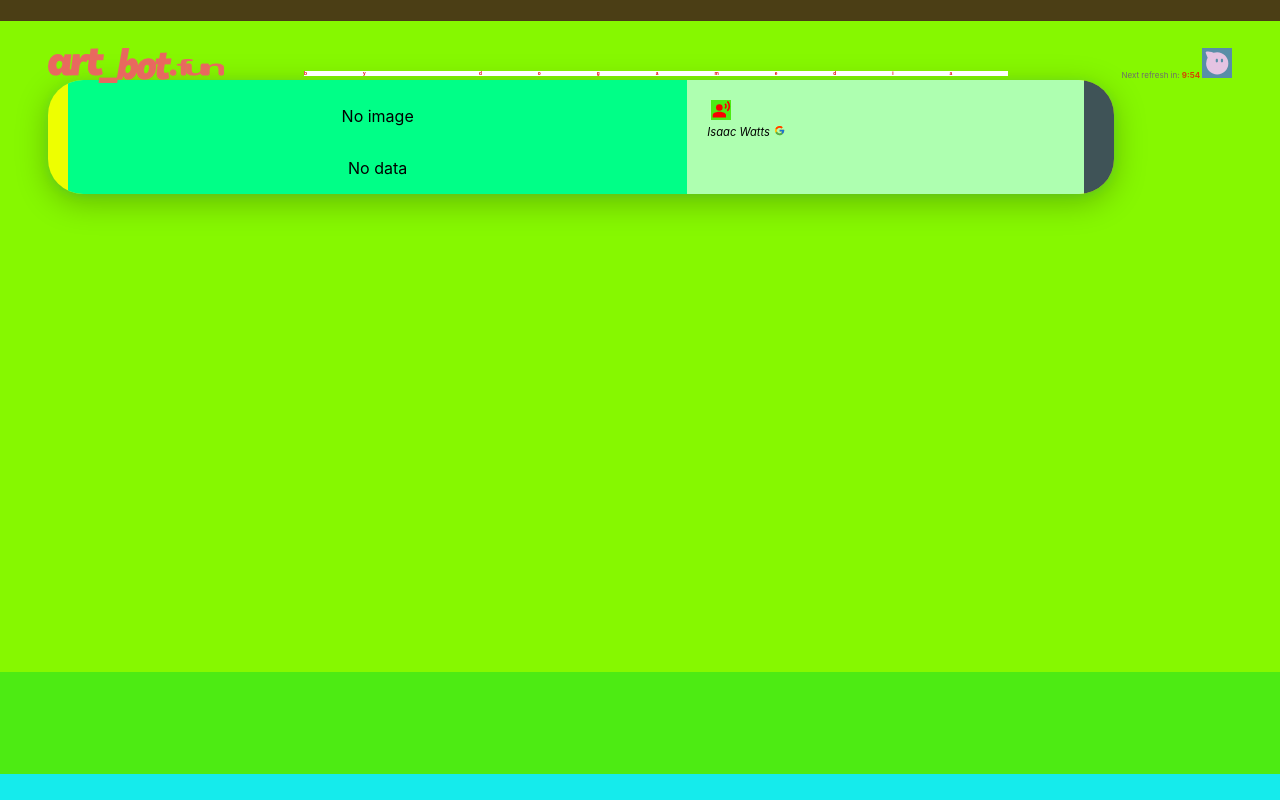
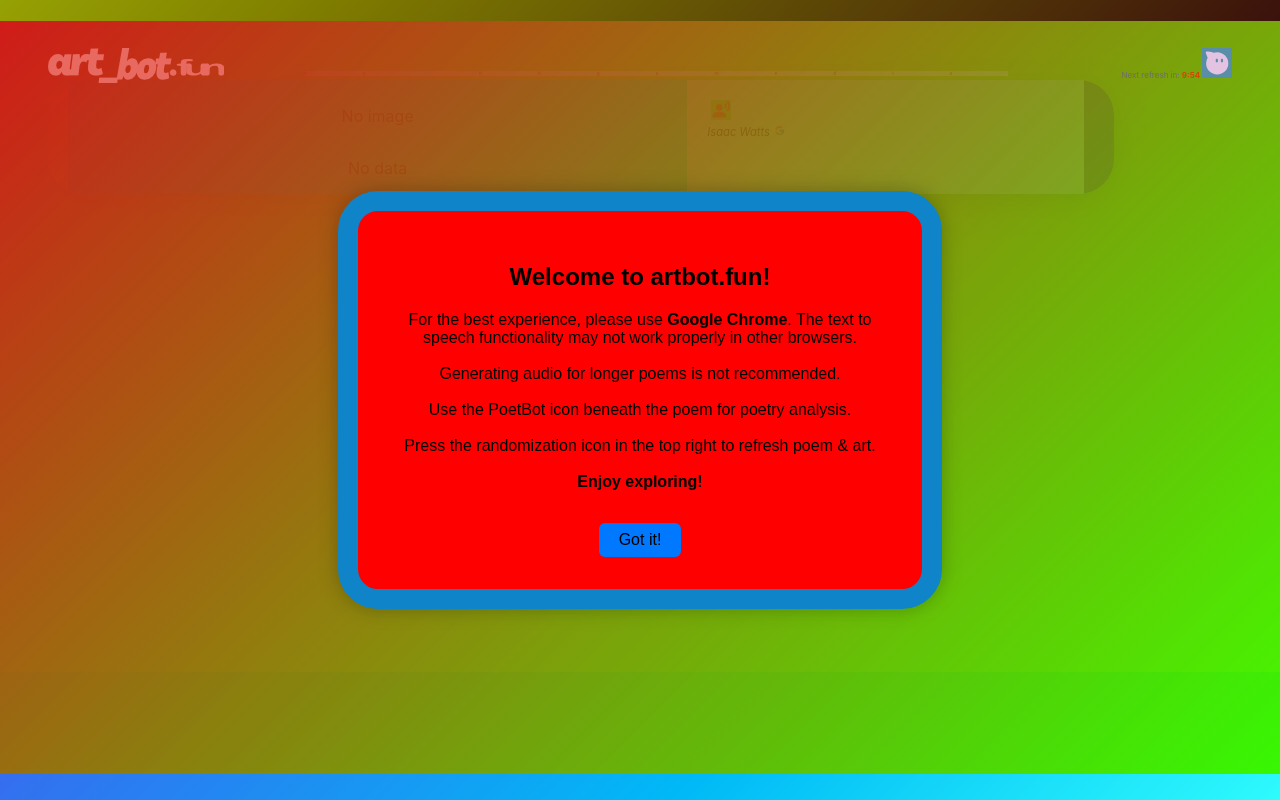
Before and after one commit to maxbfrecka/artbot.fun, a React (Create React App) app: page / in a window 1280 px wide. Built offline with nearby package versions, Linux system fonts and the light colour scheme; no server answers.

Commit message:
updated tts and added features

```diff
--- a/package.json
+++ b/package.json
@@ -11,6 +11,7 @@
     "react-dom": "^19.1.1",
     "react-icons": "^5.5.0",
     "react-scripts": "5.0.1",
+    "sass": "^1.93.2",
     "web-vitals": "^2.1.4"
   },
   "scripts": {
--- a/src/App.js
+++ b/src/App.js
@@ -1,58 +1,93 @@
-import logo from "./logo.svg";
-import "./App.css";
-import Poem from "./Components/Poem";
-import Art from "./Components/Art";
-import React, { useState, useEffect, useRef } from "react";
-import artbotlogo from "./images/artbot logo.png";
-import { AiFillAliwangwang } from "react-icons/ai";
+import logo from "./logo.svg"
+import "./App.scss"
+import Poem from "./Components/Poem"
+import Art from "./Components/Art"
+import React, { useState, useEffect, useRef } from "react"
+import artbotlogo from "./images/artbot logo.png"
+import { AiFillAliwangwang } from "react-icons/ai"
+import "./Styles/modal.scss"
 
 function App() {
   // incrementing counter triggers children to refresh
-    const [refreshCounter, setRefreshCounter] = useState(0);
-    const [remainingMs, setRemainingMs] = useState(0);
-    const nextTickRef = useRef(0);
+  const [showModal, setShowModal] = useState(true)
+  const [refreshCounter, setRefreshCounter] = useState(0)
+  const [remainingMs, setRemainingMs] = useState(0)
+  const nextTickRef = useRef(0)
 
   // interval length (ms). use 10000 (10s) for testing, set to 600000 for 10min.
-    const ms = 60000 * 10;
+  const ms = 60000 * 10
 
   useEffect(() => {
+    // Check if user has seen modal yet
+    const hasVisited = localStorage.getItem("hasVisited")
+    if (!hasVisited) {
+      setShowModal(true)
+      localStorage.setItem("hasVisited", "true")
+    }
+
     // initial tick setup
-        setRefreshCounter((c) => c + 1);
-        nextTickRef.current = Date.now() + ms;
-        setRemainingMs(ms);
+    setRefreshCounter((c) => c + 1)
+    nextTickRef.current = Date.now() + ms
+    setRemainingMs(ms)
 
     const refreshInterval = setInterval(() => {
-            setRefreshCounter((c) => c + 1);
+      setRefreshCounter((c) => c + 1)
       // schedule next tick
-            nextTickRef.current = Date.now() + ms;
-            setRemainingMs(ms);
-        }, ms);
+      nextTickRef.current = Date.now() + ms
+      setRemainingMs(ms)
+    }, ms)
 
     // update remaining time every 250ms (or 1000ms)
     const countdownInterval = setInterval(() => {
-            setRemainingMs(Math.max(0, nextTickRef.current - Date.now()));
-        }, 250);
+      setRemainingMs(Math.max(0, nextTickRef.current - Date.now()))
+    }, 250)
 
     return () => {
-            clearInterval(refreshInterval);
-            clearInterval(countdownInterval);
-        };
-    }, []); // run once on mount
+      clearInterval(refreshInterval)
+      clearInterval(countdownInterval)
+    }
+  }, []) // run once on mount
 
   const handleRandomizeClick = (e) => {
-        e.preventDefault();
-        setRefreshCounter((c) => c + 1);
+    e.preventDefault()
+    setRefreshCounter((c) => c + 1)
     // schedule next tick
-        nextTickRef.current = Date.now() + ms;
-        setRemainingMs(ms);
-    };
+    nextTickRef.current = Date.now() + ms
+    setRemainingMs(ms)
+  }
 
   // format minutes:seconds
-    const minutes = Math.floor(remainingMs / 60000);
-    const seconds = Math.floor((remainingMs % 60000) / 1000);
-    const timeString = `${minutes}:${String(seconds).padStart(2, "0")}`;
+  const minutes = Math.floor(remainingMs / 60000)
+  const seconds = Math.floor((remainingMs % 60000) / 1000)
+  const timeString = `${minutes}:${String(seconds).padStart(2, "0")}`
 
   return (
+    <>
+      {showModal && (
+        <div className="modal-overlay">
+          <div className="modal-content">
+            <h2>
+              Welcome to <strong>artbot.fun</strong>!
+            </h2>
+            <p>
+              For the best experience, please use <strong>Google Chrome</strong>
+              . The text to speech functionality may not work properly in other
+              browsers.
+              <br />
+              <br />
+              Generating audio for longer poems is not recommended. <br />
+              <br />
+              Use the PoetBot icon beneath the poem for poetry analysis. <br />
+              <br />
+              Press the randomization icon in the top right to refresh poem &
+              art.
+              <br /> <br />
+              <strong> Enjoy exploring!</strong>
+            </p>
+            <button onClick={() => setShowModal(false)}>Got it!</button>
+          </div>
+        </div>
+      )}
       <div className="App">
         <div className="top"></div>
         <div className="pagecontainer">
@@ -62,8 +97,7 @@
               <div className="logoText">by dogamedia</div>
             </div>
             <div className="timer">
-                        Next refresh in:{" "}
-                        <span className="timeString">{timeString} </span>
+              Next refresh in: <span className="timeString">{timeString} </span>
               <AiFillAliwangwang
                 className="randomizeButton"
                 onClick={handleRandomizeClick}
@@ -77,7 +111,8 @@
         </div>
         <div className="bottom"></div>
       </div>
-    );
+    </>
+  )
 }
 
-export default App;
+export default App
--- a/src/App.css
+++ b/src/App.scss
@@ -355,6 +355,19 @@
   /* max-height: 30vh; */
 }
 
+.readAnalysis {
+  font-size: 20px;
+  color: red;
+  padding-right: 10px;
+  cursor: pointer;
+}
+.stopReadingAnalysis {
+  font-size: 20px;
+  color: rgb(255, 0, 0);
+  padding-right: 10px;
+  cursor: pointer;
+}
+
 /* Phone override */
 @media (max-width: 768px) {
   .pagecontainer {
--- a/src/Components/PoetBot.js
+++ b/src/Components/PoetBot.js
@@ -1,32 +1,35 @@
-import React, { useState, useEffect, useRef } from "react";
-import { FaLightbulb } from "react-icons/fa";
-import { IoLogoOctocat } from "react-icons/io";
-import { FaCat } from "react-icons/fa";
-import { PiDogFill } from "react-icons/pi";
+import React, { useState, useEffect, useRef } from "react"
+import { FaLightbulb } from "react-icons/fa"
+import { IoLogoOctocat } from "react-icons/io"
+import { FaCat } from "react-icons/fa"
+import { PiDogFill } from "react-icons/pi"
+import { MdSpatialAudioOff } from "react-icons/md"
+import { BsFillSignStopFill } from "react-icons/bs"
 
 export default function PoetBot({ title, poet, lines }) {
   //prevents useEffect from running twice in StrictMode
-    const didMountRef = useRef(false);
-    const [poetBotResponse, setPoetBotResponse] = useState(null);
-    const [loading, setLoading] = useState(false);
+  const didMountRef = useRef(false)
+  const [poetBotResponse, setPoetBotResponse] = useState(null)
+  const [loading, setLoading] = useState(false)
+  const [audioPlaying, setAudioPlaying] = useState(false)
 
   useEffect(() => {
     if (!didMountRef.current) {
       // First mount — just mark as mounted, don’t reset
-            didMountRef.current = true;
-            return;
+      didMountRef.current = true
+      return
     }
     // Runs on later changes to title/poet/lines
-        setPoetBotResponse(null);
-    }, [title, poet, lines]);
+    setPoetBotResponse(null)
+  }, [title, poet, lines])
 
   const PoetBot = async (title, poet, lines) => {
-        setLoading(true);
-        setPoetBotResponse(null);
-        console.log("calling poetbot");
+    setLoading(true)
+    setPoetBotResponse(null)
+    console.log("calling poetbot")
 
     // Truncate lines to first 200 words to fit in Lambda payload limit
-        const truncatedLines = truncateToWords(lines, 450);
+    const truncatedLines = truncateToWords(lines, 450)
 
     const response = await fetch(
       "https://i76rczicem43ribpgiczbetgue0ugawn.lambda-url.us-east-1.on.aws/",
@@ -37,19 +40,55 @@
         },
         body: JSON.stringify({ title, poet, lines }),
       }
-        );
+    )
 
-        const data = await response.json();
-        console.log("Lambda response:", data);
-        setPoetBotResponse(data.result);
-        setLoading(false);
-        return data.result;
-    };
+    const data = await response.json()
+    console.log("Lambda response:", data)
+    setPoetBotResponse(data.result)
+    setLoading(false)
+    return data.result
+  }
 
   const handleSubmit = (e) => {
-        e.preventDefault();
-        PoetBot(title, poet, lines);
-    };
+    e.preventDefault()
+    PoetBot(title, poet, lines)
+  }
+
+  function readAnalysis(analysisText) {
+    if (!("speechSynthesis" in window)) {
+      alert("Sorry, your browser does not support text to speech!")
+      return
+    }
+    function speakWhenReady(attempt = 0) {
+      const voices = window.speechSynthesis.getVoices()
+      const googleVoice = voices.find(
+        (v) => v.name === "Google UK English Male"
+      )
+      // If voices not yet loaded and we haven’t tried too long, retry
+      if (voices.length === 0 && attempt < 10) {
+        return setTimeout(() => speakWhenReady(attempt + 1), 200)
+      }
+      const utterance = new SpeechSynthesisUtterance(analysisText)
+      utterance.voice =
+        googleVoice || voices.find((v) => v.default) || voices[0]
+      utterance.rate = 1.2
+      utterance.pitch = 1.1
+      utterance.volume = 1
+      window.speechSynthesis.cancel()
+      window.speechSynthesis.speak(utterance)
+      setAudioPlaying(true)
+      utterance.onend = () => setAudioPlaying(false)
+    }
+    window.speechSynthesis.cancel()
+    speakWhenReady()
+  }
+
+  function stopPlayback() {
+    if (window.speechSynthesis.speaking) {
+      window.speechSynthesis.cancel()
+    }
+    setAudioPlaying(false)
+  }
 
   return (
     <div className="poetBotContainer">
@@ -66,30 +105,46 @@
         </div>
       ) : null}
       {poetBotResponse ? (
-                <div className="poetBotResponse">{poetBotResponse}</div>
+        <>
+          <div className="poetBotResponse">
+            {!audioPlaying && (
+              <MdSpatialAudioOff
+                className="readAnalysis"
+                onClick={() => readAnalysis(poetBotResponse)}
+              />
+            )}
+            {audioPlaying ? (
+              <BsFillSignStopFill
+                className="stopReadingAnalysis"
+                onClick={stopPlayback}
+              />
+            ) : null}
+            {poetBotResponse}
+          </div>
+        </>
       ) : null}
     </div>
-    );
+  )
 }
 
 //helper
 function truncateToWords(str, maxWords) {
   // Return the original string if it's empty or null
   if (!str) {
-        return "";
+    return ""
   }
 
   // Split the string into an array of words
-    const words = str.split(" ");
+  const words = str.split(" ")
 
   // If the word count is less than or equal to the limit, return the original string
   if (words.length <= maxWords) {
-        return str;
+    return str
   }
 
   // Take the first 'maxWords' words and join them back into a string
-    const truncatedWords = words.slice(0, maxWords);
-    const truncatedString = truncatedWords.join(" ");
+  const truncatedWords = words.slice(0, maxWords)
+  const truncatedString = truncatedWords.join(" ")
 
-    return truncatedString;
+  return truncatedString
 }
--- /dev/null
+++ b/src/Styles/modal.scss
@@ -0,0 +1,42 @@
+.modal-overlay {
+  position: fixed;
+  top: 0;
+  left: 0;
+  width: 100vw;
+  height: 100vh;
+  //gradient background
+  background: linear-gradient(135deg, rgb(209, 25, 25), rgba(47, 255, 0, 0.8));
+  display: flex;
+  justify-content: center;
+  align-items: center;
+  //mix-blend-mode: screen;
+  z-index: 999;
+}
+
+.modal-content {
+  background: rgb(255, 0, 0);
+  color: rgb(0, 0, 0);
+  font-family: "Avenir", sans-serif;
+  border: #0f84c8 20px solid;
+  border-radius: 40px;
+  padding: 2rem;
+  max-width: 500px;
+  text-align: center;
+  box-shadow: 0 0 20px rgba(0, 0, 0, 0.25);
+  z-index: 1000;
+
+  button {
+    margin-top: 1rem;
+    background: #0078ff;
+    border: none;
+    color: rgb(0, 0, 0);
+    padding: 0.5rem 1.2rem;
+    border-radius: 6px;
+    z-index: 1001;
+    cursor: pointer;
+    font-size: 1rem;
+    &:hover {
+      background: #005fcc;
+    }
+  }
+}
```
Also changed, not shown: src/Components/Art.js (+98 -103 lines), src/Components/PoemTTS.js (+183 -59 lines), 1 other file (tests, documents, lock files or other folders). Lines whose indentation alone changed are shown as unchanged.
